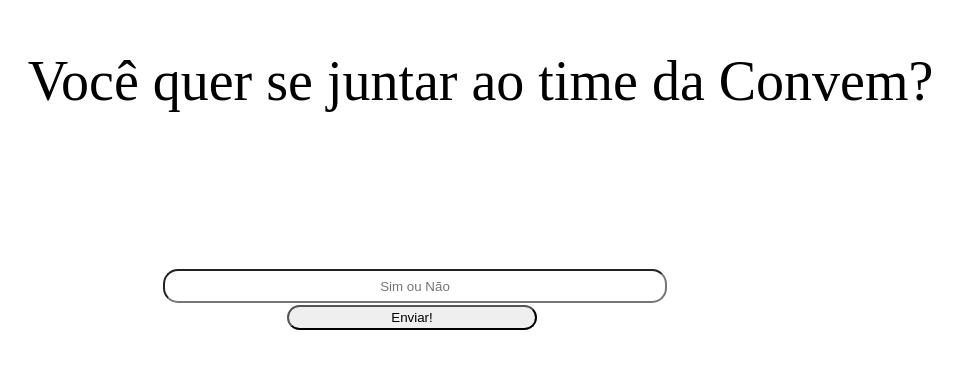
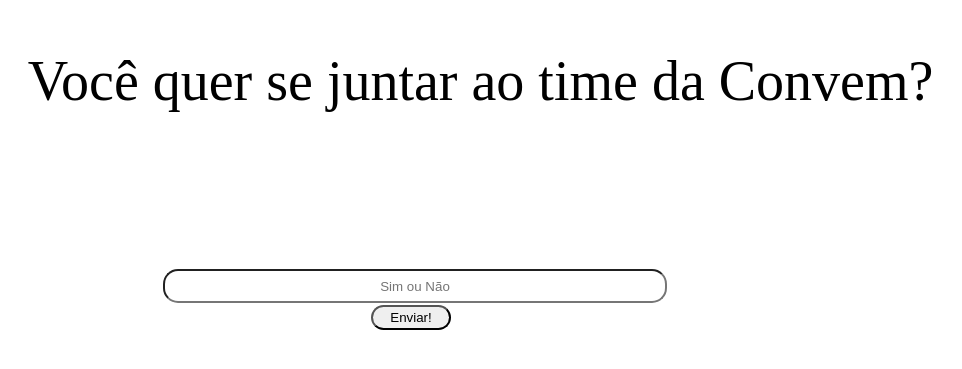
Before and after one commit to matheusrod98/convem-assignment, an Angular app: page / in a window 1280 px wide. Shown: the part 191-560 px from the top of the page, without its empty margins (305-1267 px from the left). Built offline with nearby package versions, Linux system fonts and the light colour scheme.

Commit message:
feat: improved styling of submit form button.

```diff
--- a/src/app/components/input/input.component.css
+++ b/src/app/components/input/input.component.css
@@ -12,10 +12,10 @@
 }
 
 .button {
-    width:250px;
+    width:80px;
     height:25px;
     border-radius:15px;
     position:absolute;
     top:80%;
-    left:60%;
+    left:95%;
 }
```
